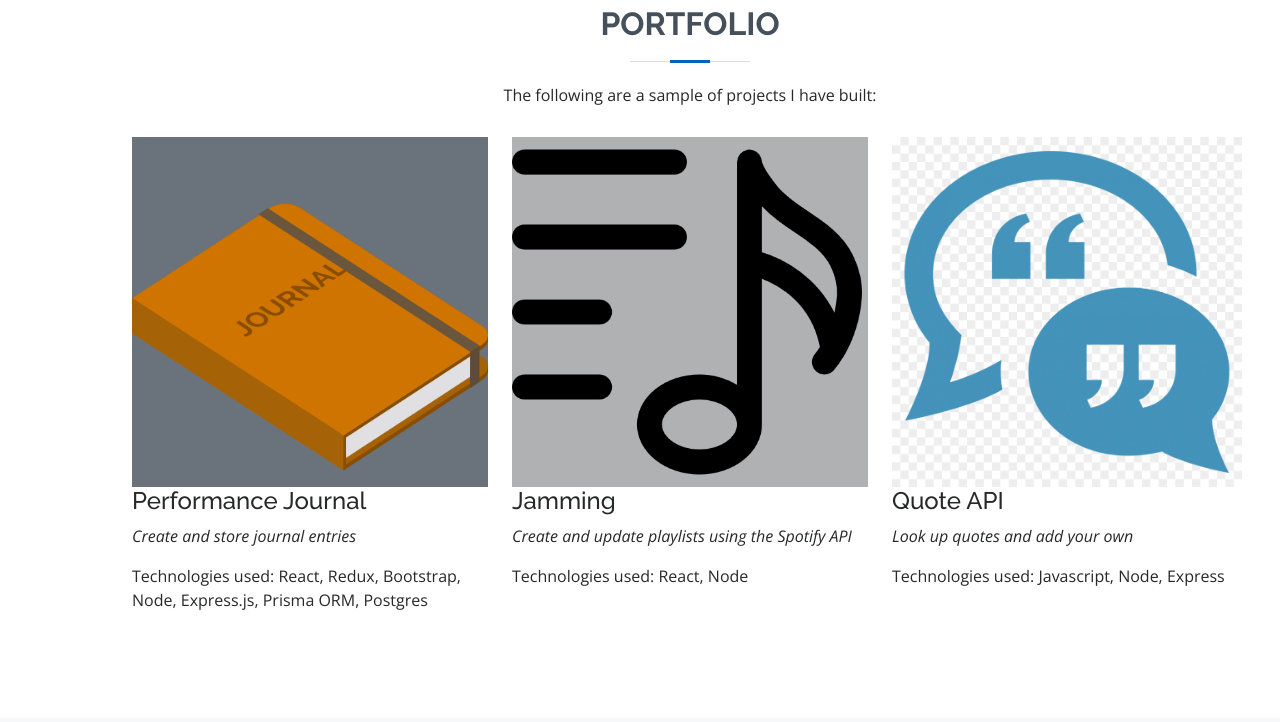
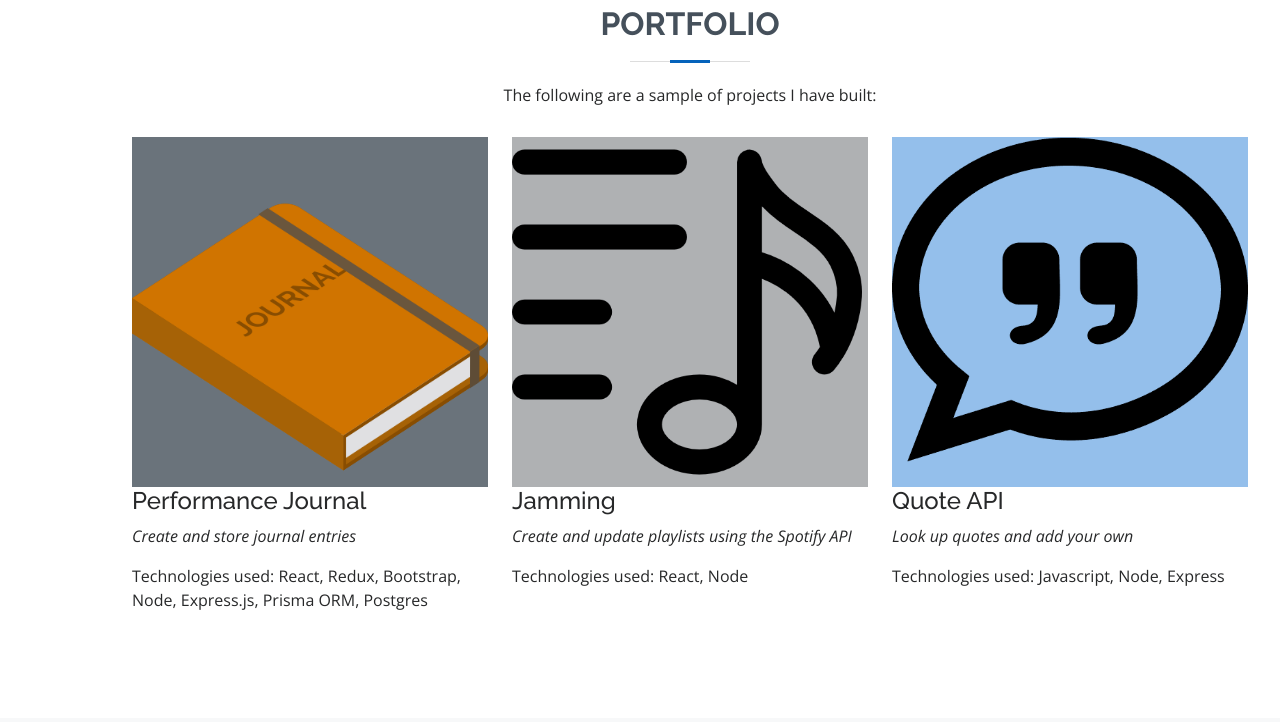
Before and after one commit to barrettm51/personal-website, a plain HTML site: page index.html in a window 1280 px wide. Shown: the part 2980-3702 px from the top of the page. Drawn offline with nearby package versions, Linux system fonts and the light colour scheme.

Commit message:
clean up portfolio section

```diff
--- a/index.html
+++ b/index.html
@@ -276,9 +276,9 @@
         </div>
 
         <div class="col-lg-4 col-md-6 portfolio-item filter-app" >
-          <div style="height: 350px;">
+          <div style="background-color: rgba(122, 176, 230, 0.8); height: 350px;">
             <a href="https://quotes-api-node.herokuapp.com/" target="blank"  >
-              <img src="assets/img/portfolio/quote.png" class="img-fluid" alt="" style="height: 350px;" >
+              <img src="assets/img/portfolio/quote3.webp" class="img-fluid" alt="" style="height: 325px;" >
             </a>
         </div>
           <div class="portfolio-info">
```
Also changed, not shown: assets/img/portfolio/quote.png (deleted), assets/img/portfolio/quote3.webp (added).
